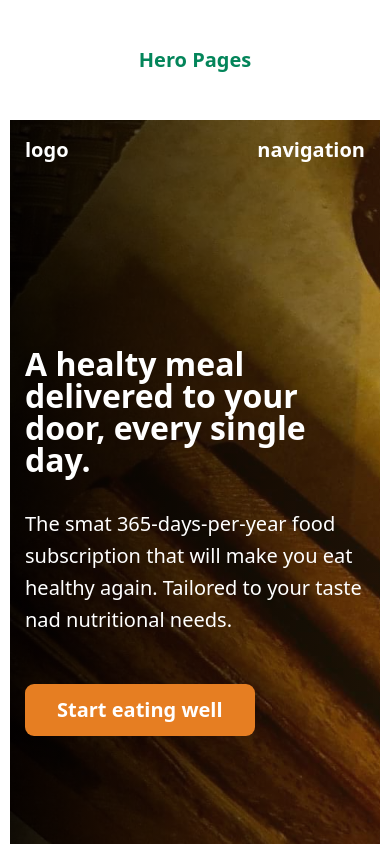
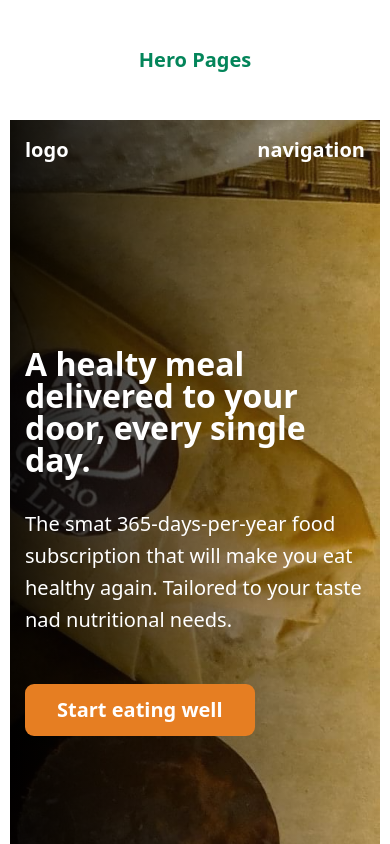
Before and after one commit to bmpandrada/components, a React (Vite) app: page / in a window 390 px wide. Shown: the part 1460-2304 px from the top of the page. Built offline with nearby package versions, Linux system fonts and the light colour scheme.

Commit message:
adding hero pages

```diff
--- a/src/component/hero/hero.css
+++ b/src/component/hero/hero.css
@@ -78,7 +78,10 @@ section{
 @media screen and (max-width: 768px){
     header{
         background-image: linear-gradient(to right, rgba(0, 0, 0, 0.9), rgba(82, 70, 17, 0.255)), url('./cacao.jpg');
-        background-size: cover;
+        background-size:  cover;
+        background-position: center right;
+        background-attachment: scroll;
+        background-repeat: no-repeat;
         height: 100vh;
         display: flex;
         flex-direction: column;
```
